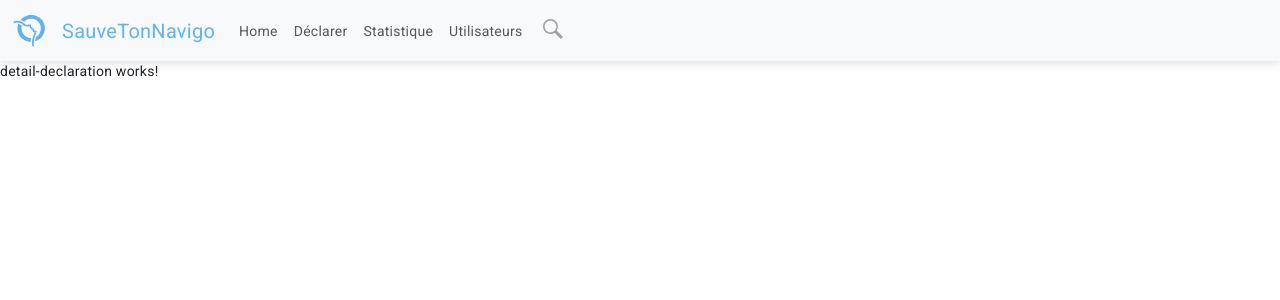
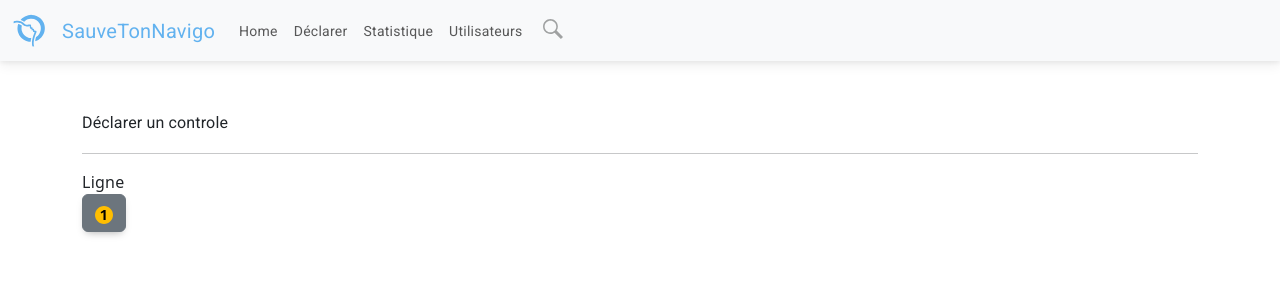
Before and after one commit to JulietteCrespo/sauve-ton-navigo-front, an Angular app: page /detail/1 in a window 1280 px wide. Shown: the top 300 px of the page. Built offline with nearby package versions, Linux system fonts and the light colour scheme.

Commit message:
debut detail

```diff
--- a/src/app/detail-declaration/detail-declaration.component.html
+++ b/src/app/detail-declaration/detail-declaration.component.html
@@ -1 +1,40 @@
-<p>detail-declaration works!</p>
+<!DOCTYPE html>
+<html>
+<head>
+  <style>
+
+  </style>
+</head>
+<body>
+<br>
+<div class="container">
+  <!-- Content here -->
+  <br>
+  <h3>Déclarer un controle</h3>
+  <hr>
+  <div>
+    <!-- Form -->
+    <form class="grandeDiv">
+      <div class="petiteDiv">
+        <!-- Ligne input -->
+        <label>Ligne</label>
+        <br>
+        <div class="btn-group">
+            <label class="btn btn-secondary" [for]="'ligne' + 1">
+              <img
+                [src]="changerPhoto(1)"
+                [alt]="'Image ' + 1"
+                style="width: 18px; height: 18px;"
+              >
+            </label>
+        </div>
+        <br>
+        <br>
+        <!-- Station input -->
+      </div>
+    </form>
+  </div>
+</div>
+<br>
+</body>
+</html>
--- a/src/app/detail-declaration/detail-declaration.component.ts
+++ b/src/app/detail-declaration/detail-declaration.component.ts
@@ -1,4 +1,6 @@
 import { Component } from '@angular/core';
+import { ActivatedRoute } from '@angular/router';
+
 
 @Component({
   selector: 'app-detail-declaration',
@@ -6,5 +8,13 @@ import { Component } from '@angular/core';
   styleUrls: ['./detail-declaration.component.scss']
 })
 export class DetailDeclarationComponent {
+  constructor(private route: ActivatedRoute) {}
 
+
+  changerPhoto(variable:number): string {
+    const numeroMaxLignes = 14;
+    const numeroLigne = Math.min(Math.max(variable, 1), numeroMaxLignes);
+    const cheminImage = `../../assets/images/ligne${numeroLigne}.svg`;
+    return cheminImage;
+  }
 }
```
